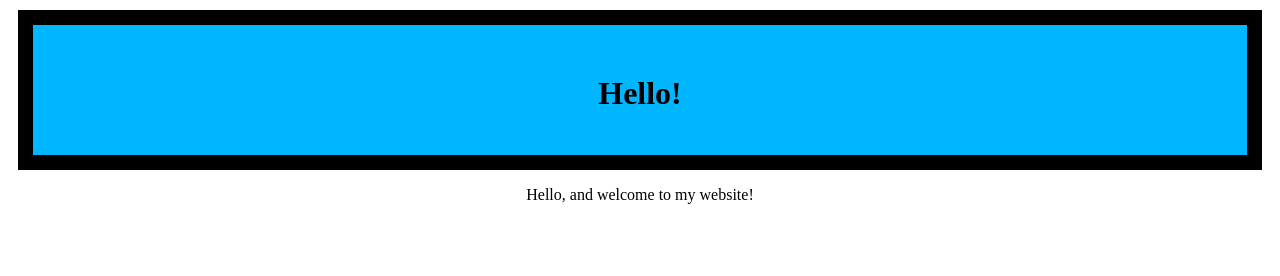
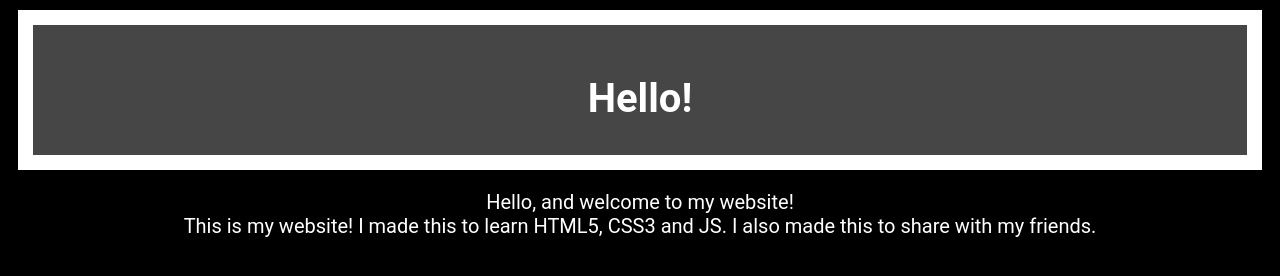
Before and after one commit to ilikegit905/MyWebsite, a plain HTML site: page index.html in a window 1280 px wide. Drawn offline with Linux system fonts and the light colour scheme.

Commit message:
Changed teme to dark

```diff
--- a/index.html
+++ b/index.html
@@ -9,8 +9,8 @@
 <body>
     <H1>Hello!</H1>
 
-    <p>
-        Hello, and welcome to my website!
+    <p>Hello, and welcome to my website!<br>
+        This is my website! I made this to learn HTML5, CSS3 and JS. I also made this to share with my friends.
     </p>
 </body>
 </html>
--- a/styles/main.css
+++ b/styles/main.css
@@ -3,13 +3,19 @@ h1{
     display: flex;
     justify-content: center;
     width: auto;
-    border: 15px solid rgb(0, 0, 0);
+    border: 15px solid rgb(255, 255, 255);
     padding: 50px;
     margin: 10px;
     height: 30px;
-    background-color: rgb(0, 183, 255);
+    background-color: rgb(70, 70, 70);
+    font-size: 40px;
 }
 p{
     text-align: center;
-
+    font-size: 20px;
 }
+html{
+    font-family: Roboto, Arial, sans-serif;
+    background-color: rgb(0,0,0);
+    color: rgb(255, 255, 255);
+}
```
